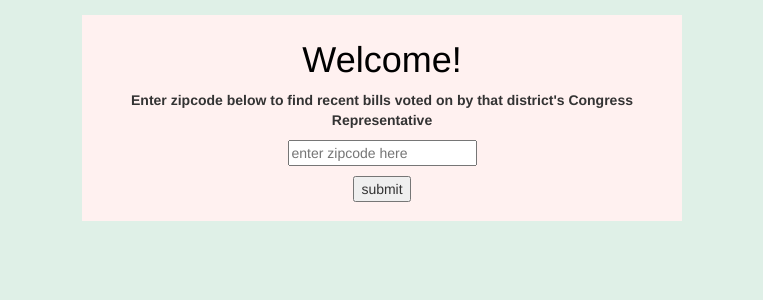
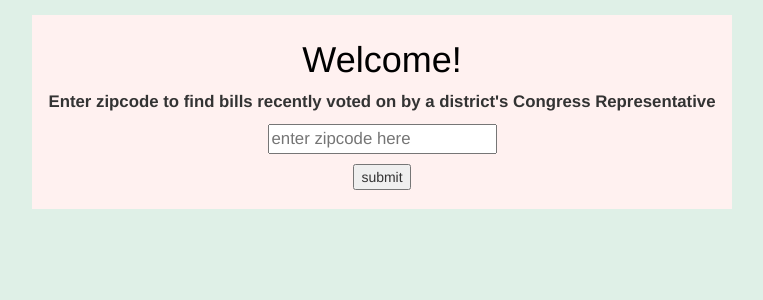
Before and after one commit to erikzorn/votes_app, a Django app: page / in a window 1280 px wide. Shown: the top 300 px of the page, without its empty margins (258-1021 px from the left). Run offline with Django 3.2, Linux system fonts and the light colour scheme; some libraries are stand-ins or nearby versions.

Commit message:
more css

```diff
--- a/static/css/votes.css
+++ b/static/css/votes.css
@@ -13,7 +13,7 @@ th {
 }
 
 #prompt {
-	width: 600px;
+	width: 700px;
 	background-color: #fff1f0;
 	padding: 5px;
 	margin: 0 auto;
@@ -23,3 +23,6 @@ th {
 h2 {
 	text-align: center;
 }
+p {
+    font-size: 120%;
+}
--- a/templates/vote_data.html
+++ b/templates/vote_data.html
@@ -12,7 +12,7 @@
 
 	<div id="prompt">
 		<h1>Welcome!</h1>
-		<p><b>Enter zipcode below to find recent bills voted on by that district's Congress Representative</b></p>
+		<p><b>Enter zipcode to find bills recently voted on by a district's Congress Representative</b></p>
 
 		<form method='POST' action='.' class="form-inline">	{% csrf_token %}
 			{{ form.as_p }}
```
